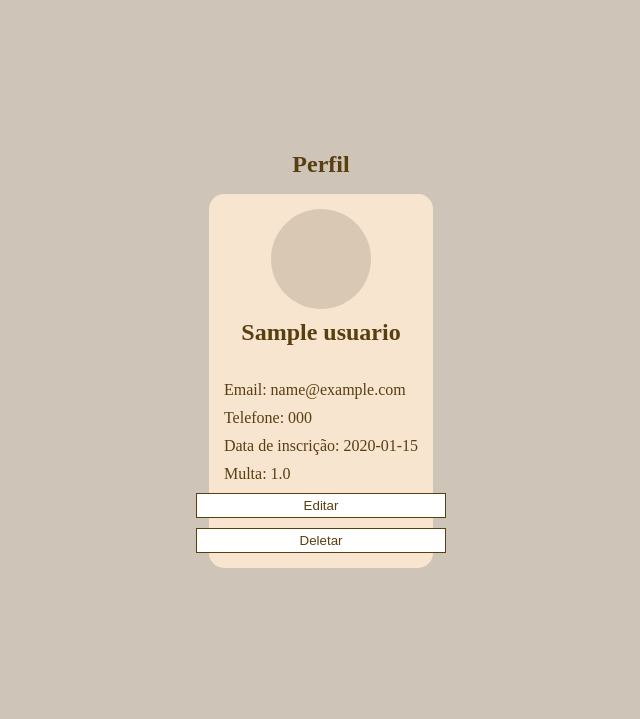
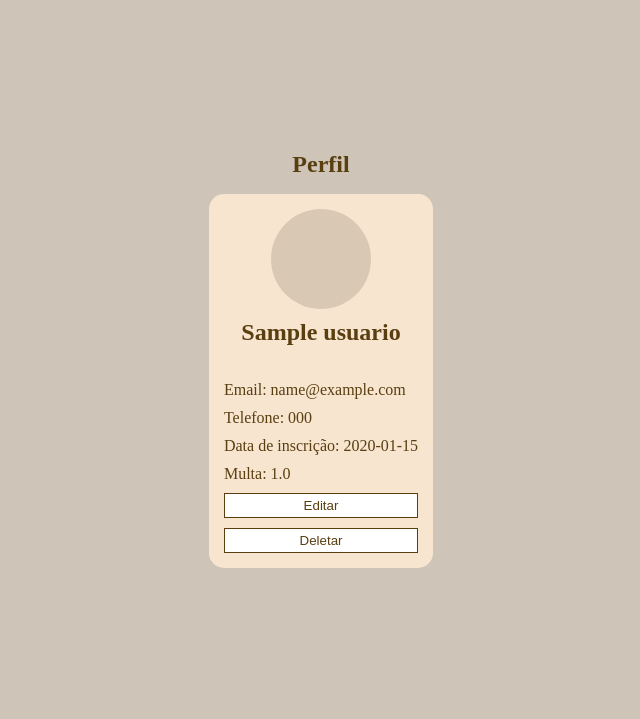
Before and after one commit to anaclaraa1/biblioteca, a Flask app: page /perfil in a window 1280 px wide. Shown: the part 81-800 px from the top of the page, without its empty margins (319-959 px from the left). Run offline with Flask 3, Linux system fonts and the light colour scheme; a user stored in the database is signed in; tables that the repository leaves empty hold one stand-in row (values such as "Sample post").

Commit message:
Corrigir bug e alterar botôes

```diff
--- a/static/css/style.css
+++ b/static/css/style.css
@@ -155,3 +155,11 @@ button {
     border-radius: 50%;
     background-color: var(--cor1);
 }
+
+.perfil a:has(button) {
+    width: 100%;
+
+    & > button {
+        width: 100%;
+    }
+}
--- a/templates/emprestimos/listar_emprestimo.html
+++ b/templates/emprestimos/listar_emprestimo.html
@@ -30,10 +30,10 @@
                             <td>{{emprestimo.Data_devolucao_real or 'Ainda não devolvido'}}</td>
                             <td>{{emprestimo.Status_emprestimo}}</td>
                             {% if emprestimo.Status_emprestimo != 'devolvido' %}
-                                <td><button><a href="{{ url_for('emprestimo.devolucao', emprestimo_id=emprestimo.ID_emprestimo) }}">Devolver</a></button></td>
+                                <td><a href="{{ url_for('emprestimo.devolucao', emprestimo_id=emprestimo.ID_emprestimo) }}"><button>Devolver</button></a></td>
                             {% endif %}
-                            <td><button><a href="">Editar</a></button></td>
-                            <td><button><a href="">Excluir</a></button></td>
+                            <td><a href=""><button>Editar</button></a></td>
+                            <td><a href=""><button>Excluir</button></a></td>
                         </tr>
                     {% endfor %}
                 </tbody>
--- a/templates/user/perfil.html
+++ b/templates/user/perfil.html
@@ -17,8 +17,8 @@
             <p>Telefone: {{user.Numero_telefone}}</p>
             <p>Data de inscrição: {{user.Data_inscricao}}</p>
             <p>Multa: {{user.Multa_atual}}</p>
-            <button><a href="{{ url_for('perfil.editar_perfil', user_id=user.ID_usuario) }}">Editar</a></button>
-            <button><a href="{{ url_for('perfil.deletar_perfil', user_id=user.ID_usuario) }}">Deletar</a></button>
+            <a href="{{ url_for('perfil.editar_perfil', user_id=user.ID_usuario) }}"><button>Editar</button></a>
+            <a href="{{ url_for('perfil.deletar_perfil', user_id=user.ID_usuario) }}" onclick="return confirm('Você tem certeza que deseja apagar o seu perfil?')"><button>Deletar</button></a>
         </div>
     {% endif %}
 {% endblock %}
```
Also changed, not shown: controllers/perfil.py (+5 -3 lines), templates/user/editar.html (+3 -4 lines).
